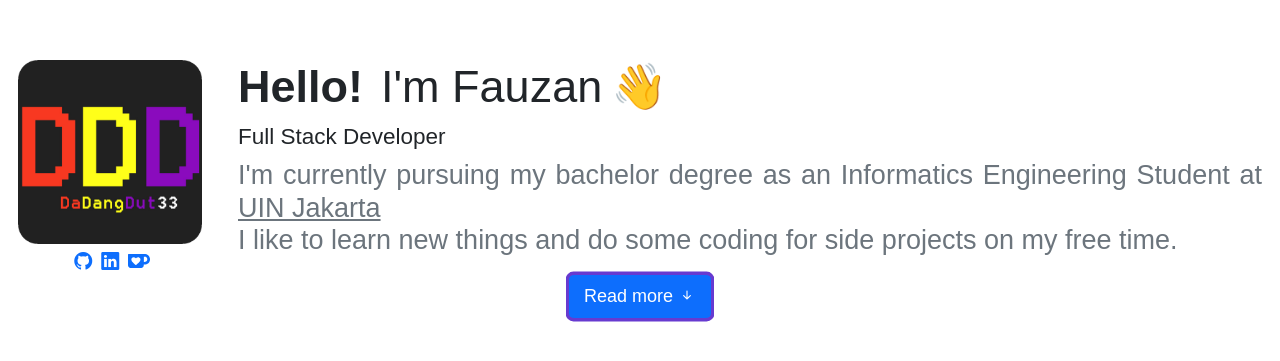
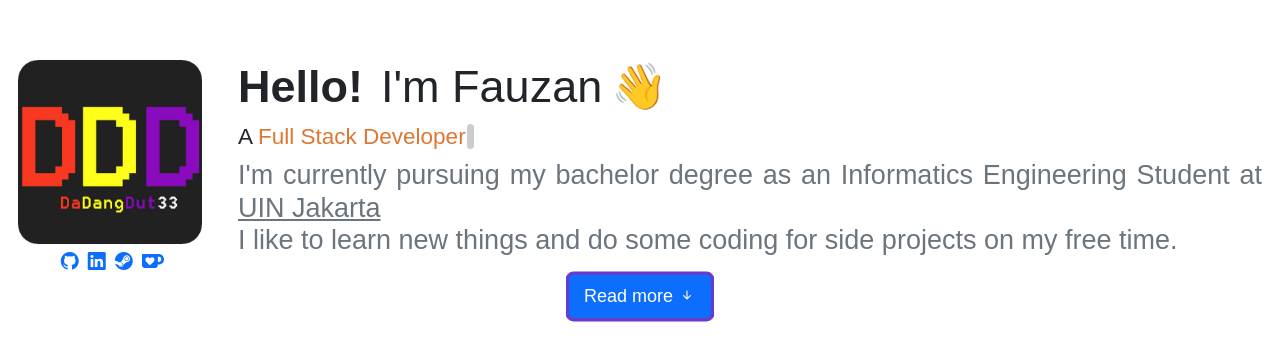
Before and after one commit to Dadangdut33/dadangdut33.github.io, a React (Create React App) app: page / in a window 1280 px wide. Shown: the part 217-578 px from the top of the page. Built offline with nearby package versions, Linux system fonts and the light colour scheme; a web font is replaced by a local one.

Commit message:
typewriter

```diff
--- a/src/App.js
+++ b/src/App.js
@@ -1,7 +1,7 @@
 import "bootstrap/dist/css/bootstrap.min.css";
 import "bootstrap/dist/js/bootstrap.bundle.min";
 import "bootstrap-icons/font/bootstrap-icons.css";
-import "./index.css";
+import "./css/index.css";
 import "./css/animation.css";
 import Header from "./Components/Header/Header.jsx";
 import MainPage from "./Components/MainPage/Profile";
--- a/src/Components/MainPage/Profile.jsx
+++ b/src/Components/MainPage/Profile.jsx
@@ -2,6 +2,7 @@ import Pulse from "react-reveal/Jump";
 import Fade from "react-reveal/Fade";
 import { useState } from "react";
 import { motion } from "framer-motion";
+import TypeWriter from "./TypeWriter";
 
 export default function MainPage() {
 	const [btnClass, setBtnClass] = useState("btn btn-primary pulse-animation");
@@ -19,6 +20,9 @@ export default function MainPage() {
 								</a>
 								<a href='https://www.linkedin.com/in/fauzan-farhan-antoro/' target={"_blank"} rel='noreferrer'>
 									<i className='bi bi-linkedin pad-small'></i>
+								</a>
+								<a href='https://steamcommunity.com/id/dadangdut33/' target={"_blank"} rel='noreferrer'>
+									<i className='bi bi-steam pad-small'></i>
 								</a>
 								<a href='https://ko-fi.com/dadangdut33' target={"_blank"} rel='noreferrer'>
 									<svg xmlns='http://www.w3.org/2000/svg' aria-hidden='true' role='img' width={22} height={22} preserveAspectRatio='xMidYMid meet' viewBox='0 0 24 24' className='ko-fi-logo'>
@@ -40,7 +44,9 @@ export default function MainPage() {
 									<Pulse delay={750}>👋</Pulse>
 								</h1>
 							</div>
-							<h2 className='lead'>Full Stack Developer</h2>
+							<h2 className='lead'>
+								A <TypeWriter typingDelay={150} erasingDelay={100} newTextDelay={5000} textArray={["Full Stack Developer", "Student", "Learner"]} loop={true} />
+							</h2>
 							<h4 className='text-muted'>
 								I'm currently pursuing my bachelor degree as an Informatics Engineering Student at{" "}
 								<a href='https://www.uinjkt.ac.id/' className='subtle-link' target='_blank' rel='noopener noreferrer'>
--- /dev/null
+++ b/src/Components/MainPage/TypeWriter.jsx
@@ -0,0 +1,74 @@
+import React, { useState, useCallback, useEffect } from "react";
+
+export default function TypeWriter({ typingDelay, erasingDelay, newTextDelay, textArray, loop }) {
+	const [states, setStates] = useState([]);
+	const [stateIndex, setStateIndex] = useState(0);
+	const [textContent, setTextContent] = useState("");
+	const [typing, setTyping] = useState(false);
+
+	// compose all text states and their delays and store them in an array
+	const init = useCallback(() => {
+		const allStates = [];
+		textArray.forEach((word) => {
+			// adding
+			for (let i = 1; i <= word.length; i++)
+				allStates.push({
+					text: word.substr(0, i),
+					delay: typingDelay,
+				});
+			// deleting
+			for (let i = word.length - 1; i >= 0; i--)
+				allStates.push({
+					text: word.substr(0, i),
+					delay: i === word.length - 1 ? newTextDelay : erasingDelay,
+				});
+			// blank
+			allStates.push({ text: "", delay: typingDelay });
+		});
+		setStates(allStates);
+	}, [erasingDelay, typingDelay, newTextDelay, textArray]);
+
+	// call init, exactly once
+	useEffect(() => {
+		init();
+	}, [init]);
+
+	// in the beginning, and if stateIndex has changes, set timeout
+	// to schedule next text change
+	useEffect(() => {
+		// array not ready yet
+		if (states.length === 0) return;
+		const delay = states[stateIndex].delay;
+
+		// calculate next states index
+		const nextIndex = (stateIndex + 1) % states.length;
+
+		// if final word is fully displayed, stop if loop is false
+		const lastWordLength = textArray.slice(-1)[0].length;
+		if (nextIndex === states.length - lastWordLength && !loop) return;
+
+		// schedule next state
+		const timeout = setTimeout(() => {
+			const nextDelay = states[nextIndex].delay;
+			setTyping(nextDelay === typingDelay || nextDelay === erasingDelay);
+			// update displayed text
+			setTextContent(states[stateIndex].text);
+			// advance to next text state
+			setStateIndex(nextIndex);
+		}, delay);
+
+		// cleanup
+		return () => clearTimeout(timeout);
+	}, [states, stateIndex, erasingDelay, typingDelay, loop, textArray]);
+
+	// if we're typing, don't animate cursor
+	const classes = ["cursor"];
+	if (typing) classes.push("typing");
+
+	return (
+		<>
+			<span className='typed-text'>{textContent}</span>
+			<span className={classes.join(" ")}>&nbsp;</span>
+		</>
+	);
+}
--- a/src/index.css
+++ b/src/css/index.css
@@ -144,6 +144,46 @@ footer {
     pointer-events: none;
 }
 
+span.typed-text {
+    font-weight: normal;
+    color: #dd7732;
+}
+
+span.cursor {
+    position: relative;
+    background-color: #ccc;
+    margin-left: 0.1rem;
+    width: 2.5px;
+    animation: blink 1s infinite;
+}
+
+span.cursor.typing {
+    animation: none;
+}
+
+@keyframes blink {
+    0% {
+        background-color: #ccc;
+    }
+
+    49% {
+        background-color: #ccc;
+    }
+
+    50% {
+        background-color: transparent;
+    }
+
+    99% {
+        background-color: transparent;
+    }
+
+    100% {
+        background-color: #ccc;
+    }
+}
+
+
 @media only screen and (max-device-width: 800px) {
     .justify {
         max-width: 90%;
```
